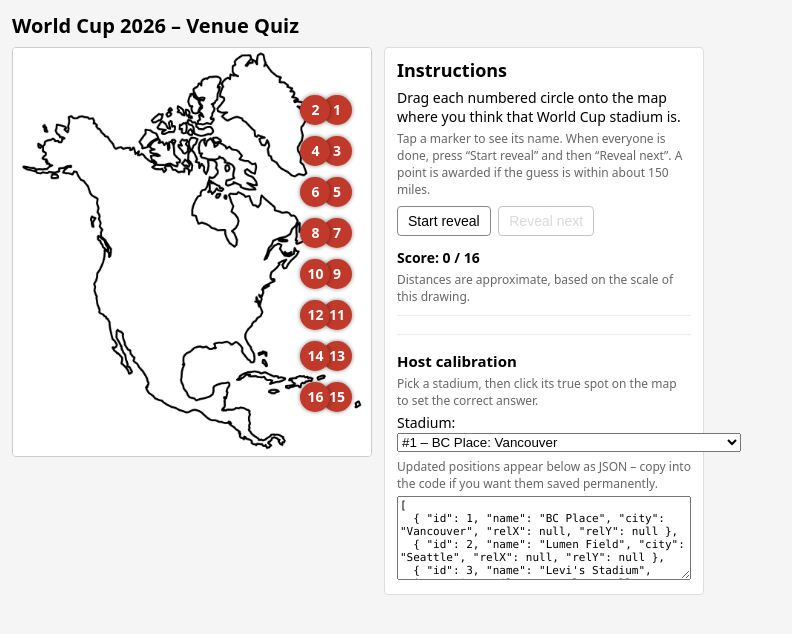
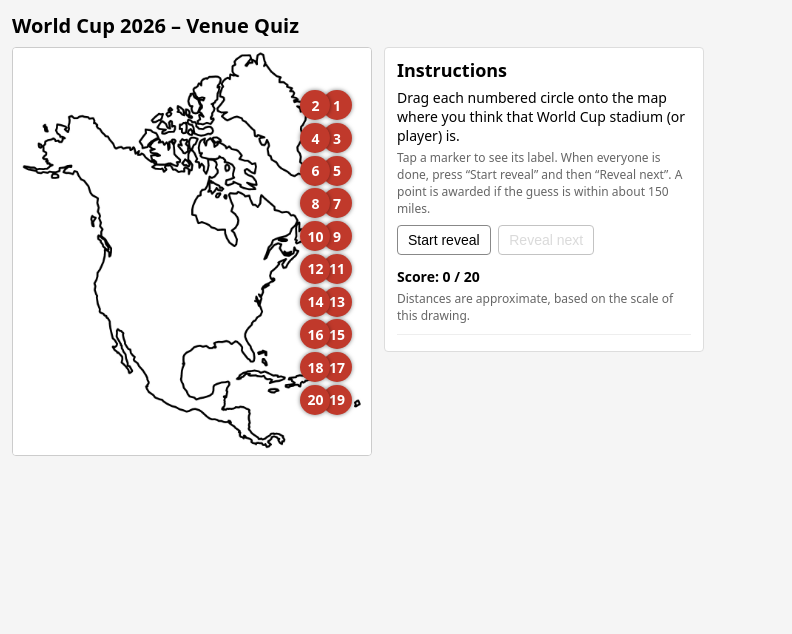
Before and after one commit to bcwfraser/xmasquiz, a plain HTML site: page index.html in a window 1280 px wide. Shown: the whole page, without its empty margins (0-792 px from the left). Drawn offline with Linux system fonts and the light colour scheme.

Commit message:
Refactor map dimensions and update instructions
Updated map configuration and instructions for user interaction.

```diff
--- a/index.html
+++ b/index.html
@@ -27,11 +27,11 @@
     align-items: flex-start;
   }
 
-  /* Your 1802 x 2048 North America outline */
+  /* Fixed-size map so pins don't move when layout changes */
   #map-wrapper {
     position: relative;
-  width: 360px;               /* fixed width */
-  height: 410px;              /* 360 * (2048/1802) ≈ 410, keeps aspect */
+    width: 360px;
+    aspect-ratio: 1802 / 2048;
     background: #ffffff;
     border: 1px solid #cccccc;
     border-radius: 4px;
@@ -39,12 +39,11 @@
     touch-action: none;
   }
 
-
   #map-image {
     position: absolute;
     inset: 0;
     background-image: url("blank-north-america.png");
-    background-size: cover;
+    background-size: 100% 100%;
     background-position: center;
     background-repeat: no-repeat;
   }
@@ -173,18 +172,6 @@
     color: #666666;
   }
 
-  #calibration {
-    margin-top: 12px;
-    padding-top: 8px;
-    border-top: 1px solid #eeeeee;
-  }
-
-  #calibration textarea {
-    width: 100%;
-    font-size: 11px;
-    font-family: Menlo, Monaco, Consolas, "Courier New", monospace;
-  }
-
   @media (max-width: 600px) {
     #controls {
       max-width: 100%;
@@ -204,66 +191,49 @@
 
   <div id="controls">
     <h2>Instructions</h2>
-    <p>Drag each numbered circle onto the map where you think that World Cup stadium is.</p>
+    <p>Drag each numbered circle onto the map where you think that World Cup stadium (or player) is.</p>
     <p class="hint">
-      Tap a marker to see its name. When everyone is done, press “Start reveal” and then “Reveal next”.
+      Tap a marker to see its label. When everyone is done, press “Start reveal” and then “Reveal next”.
       A point is awarded if the guess is within about 150 miles.
     </p>
 
     <button id="start-reveal">Start reveal</button>
     <button id="next-answer" disabled>Reveal next</button>
 
-    <div id="score">Score: 0 / 16</div>
+    <div id="score">Score: 0 / 20</div>
     <p class="hint">Distances are approximate, based on the scale of this drawing.</p>
 
     <div id="status-log"></div>
-
-    <!-- Host calibration block (only shown when HOST_MODE = true in JS) -->
-    <div id="calibration" style="display:none;">
-      <h3 style="margin:8px 0 4px; font-size:15px;">Host calibration</h3>
-      <p class="hint">
-        Pick a stadium, then click its true spot on the map to set the correct answer.
-      </p>
-      <label for="calib-select">Stadium:</label>
-      <select id="calib-select"></select>
-      <p class="hint" style="margin-top:6px;">
-        Updated positions appear below as JSON – copy into the code if you want them saved permanently.
-      </p>
-      <textarea id="calib-output" rows="6" readonly></textarea>
-    </div>
   </div>
 </div>
 
 <script>
-  /* Host mode: true = show calibration tools, false = game only */
-  const HOST_MODE = true;
-
-  /* Approximate scale: one pixel ~2.5 miles across this drawing */
   const MILES_THRESHOLD = 150;
   const MILES_PER_PIXEL = 2.5;
 
   const answers = [
-    { id: 1,  name: "BC Place",                       city: "Vancouver",          relX: null, relY: null },
-    { id: 2,  name: "Lumen Field",                    city: "Seattle",            relX: null, relY: null },
-    { id: 3,  name: "Levi's Stadium",                 city: "Santa Clara",        relX: null, relY: null },
-    { id: 4,  name: "SoFi Stadium",                   city: "Los Angeles",        relX: null, relY: null },
-    { id: 5,  name: "Estadio Akron",                  city: "Guadalajara",        relX: null, relY: null },
-    { id: 6,  name: "Estadio Azteca",                 city: "Mexico City",        relX: null, relY: null },
-    { id: 7,  name: "Estadio BBVA",                   city: "Monterrey",          relX: null, relY: null },
-    { id: 8,  name: "AT&T Stadium",                   city: "Arlington (Dallas)", relX: null, relY: null },
-    { id: 9,  name: "NRG Stadium",                    city: "Houston",            relX: null, relY: null },
-    { id: 10, name: "GEHA Field at Arrowhead Stadium", city: "Kansas City",      relX: null, relY: null },
-    { id: 11, name: "Mercedes-Benz Stadium",          city: "Atlanta",            relX: null, relY: null },
-    { id: 12, name: "Hard Rock Stadium",              city: "Miami Gardens",      relX: null, relY: null },
-    { id: 13, name: "BMO Field",                      city: "Toronto",            relX: null, relY: null },
-    { id: 14, name: "Gillette Stadium",               city: "Foxborough (Boston)",relX: null, relY: null },
-    { id: 15, name: "Lincoln Financial Field",        city: "Philadelphia",       relX: null, relY: null },
-    { id: 16, name: "MetLife Stadium",                city: "East Rutherford",    relX: null, relY: null }
+    { id: 1,  label: "BC Place: Vancouver",                       relX: 0.272222, relY: 0.481301 },
+    { id: 2,  label: "Lumen Field: Seattle",                      relX: 0.266667, relY: 0.515447 },
+    { id: 3,  label: "Levi's Stadium: Santa Clara",               relX: 0.233333, relY: 0.626829 },
+    { id: 4,  label: "SoFi Stadium: Los Angeles",                 relX: 0.261111, relY: 0.659350 },
+    { id: 5,  label: "Estadio Akron: Guadalajara",                relX: 0.400000, relY: 0.816260 },
+    { id: 6,  label: "Estadio Azteca: Mexico City",               relX: 0.450000, relY: 0.843089 },
+    { id: 7,  label: "Estadio BBVA: Monterrey",                   relX: 0.438889, relY: 0.752846 },
+    { id: 8,  label: "AT&T Stadium: Arlington (Dallas)",          relX: 0.477778, relY: 0.670732 },
+    { id: 9,  label: "NRG Stadium: Houston",                      relX: 0.494444, relY: 0.726016 },
+    { id: 10, label: "GEHA Field at Arrowhead Stadium: Kansas City", relX: 0.497222, relY: 0.603252 },
+    { id: 11, label: "Mercedes-Benz Stadium: Atlanta",            relX: 0.616667, relY: 0.652846 },
+    { id: 12, label: "Hard Rock Stadium: Miami Gardens",          relX: 0.666667, relY: 0.750407 },
+    { id: 13, label: "BMO Field: Toronto",                        relX: 0.619444, relY: 0.529268 },
+    { id: 14, label: "Gillette Stadium: Foxborough (Boston)",     relX: 0.705556, relY: 0.565041 },
+    { id: 15, label: "Lincoln Financial Field: Philadelphia",     relX: 0.677778, relY: 0.602439 },
+    { id: 16, label: "MetLife Stadium: East Rutherford",          relX: 0.705556, relY: 0.556098 },
+
+    { id: 17, label: "Guillermo Ochoa",                           relX: 0.450000, relY: 0.843089 }, // Azteca
+    { id: 18, label: "Miguel Almirón",                            relX: 0.616667, relY: 0.652846 }, // Mercedes-Benz
+    { id: 19, label: "Jermaine Defoe",                            relX: 0.619444, relY: 0.529268 }, // BMO Field
+    { id: 20, label: "Mutch / Reo-Coker / Beardsley",             relX: 0.272222, relY: 0.481301 }  // Vancouver
   ];
-
-  answers.forEach(function (a) {
-    a.info = a.name + ": " + a.city;
-  });
 
   document.addEventListener("DOMContentLoaded", function () {
     const mapWrapper     = document.getElementById("map-wrapper");
@@ -273,36 +243,12 @@
     const statusLog      = document.getElementById("status-log");
     const infoBox        = document.getElementById("marker-info");
 
-    const calibSection   = document.getElementById("calibration");
-    const calibSelect    = document.getElementById("calib-select");
-    const calibOutput    = document.getElementById("calib-output");
-
     const markers = [];
     let draggingMarker = null;
     let dragEnabled = true;
     let revealIndex = 0;
     let score = 0;
     let activeInfoMarkerId = null;
-    let currentCalibId = null;
-
-    if (HOST_MODE) {
-      calibSection.style.display = "block";
-      answers.forEach(function (a) {
-        const opt = document.createElement("option");
-        opt.value = String(a.id);
-        opt.textContent = "#" + a.id + " – " + a.info;
-        calibSelect.appendChild(opt);
-      });
-      if (answers.length > 0) {
-        currentCalibId = answers[0].id;
-        calibSelect.value = String(currentCalibId);
-      }
-      calibSelect.addEventListener("change", function () {
-        currentCalibId = parseInt(calibSelect.value, 10);
-      });
-      updateCalibOutput();
-      mapWrapper.addEventListener("click", handleCalibrationClick);
-    }
 
     createMarkers();
     scoreEl.textContent = "Score: " + score + " / " + answers.length;
@@ -363,21 +309,11 @@
           relX: nx,
           relY: ny,
           hasGuess: false,
-          info: answer.info
+          info: answer.label
         };
 
         markers.push(markerData);
         attachPointerHandlers(markerData);
-      });
-    }
-
-    function repositionAllMarkers() {
-      const rect = mapWrapper.getBoundingClientRect();
-      markers.forEach(function (marker) {
-        const x = marker.relX * rect.width;
-        const y = marker.relY * rect.height;
-        marker.element.style.left = x + "px";
-        marker.element.style.top = y + "px";
       });
     }
 
@@ -509,16 +445,8 @@
 
       const answer = answers[revealIndex];
       const marker = markers.find(function (m) { return m.id === answer.id; });
-
       const rect = mapWrapper.getBoundingClientRect();
 
-      let message;
-
-      if (answer.relX == null || answer.relY == null) {
-        message =
-          "#" + answer.id + " (" + answer.name + ": " + answer.city + "): " +
-          "correct location not configured – host needs to calibrate this one.";
-      } else {
       const correctX = answer.relX * rect.width;
       const correctY = answer.relY * rect.height;
 
@@ -526,9 +454,10 @@
       correctEl.className = "correct-marker";
       correctEl.style.left = correctX + "px";
       correctEl.style.top = correctY + "px";
-        correctEl.title = answer.name + ": " + answer.city;
+      correctEl.title = answer.label;
       mapWrapper.appendChild(correctEl);
 
+      let message;
       if (marker && marker.hasGuess) {
         const guessX = marker.relX * rect.width;
         const guessY = marker.relY * rect.height;
@@ -541,18 +470,17 @@
         if (miles <= MILES_THRESHOLD) {
           score += 1;
           message =
-              "#" + answer.id + " (" + answer.name + ": " + answer.city + "): " +
+            "#" + answer.id + " (" + answer.label + "): " +
             rounded + " miles away – point awarded.";
         } else {
           message =
-              "#" + answer.id + " (" + answer.name + ": " + answer.city + "): " +
+            "#" + answer.id + " (" + answer.label + "): " +
             rounded + " miles away – no point.";
         }
       } else {
         message =
-            "#" + answer.id + " (" + answer.name + ": " + answer.city + "): " +
+          "#" + answer.id + " (" + answer.label + "): " +
           "no guess placed.";
-        }
       }
 
       addStatus(message);
@@ -570,47 +498,6 @@
       line.textContent = text;
       statusLog.prepend(line);
     }
-
-    function handleCalibrationClick(ev) {
-      if (!HOST_MODE) return;
-      if (!currentCalibId) return;
-      if (ev.target.closest && ev.target.closest(".marker")) return;
-
-      const rect = mapWrapper.getBoundingClientRect();
-      const x = ev.clientX - rect.left;
-      const y = ev.clientY - rect.top;
-      const relX = x / rect.width;
-      const relY = y / rect.height;
-
-      const answer = answers.find(function (a) { return a.id === currentCalibId; });
-      if (!answer) return;
-
-      answer.relX = relX;
-      answer.relY = relY;
-
-      if (!answer.previewEl) {
-        const preview = document.createElement("div");
-        preview.className = "correct-marker";
-        mapWrapper.appendChild(preview);
-        answer.previewEl = preview;
-      }
-      answer.previewEl.style.left = x + "px";
-      answer.previewEl.style.top = y + "px";
-
-      updateCalibOutput();
-    }
-
-    function updateCalibOutput() {
-      if (!HOST_MODE) return;
-      const lines = answers.map(function (a) {
-        const rx = (a.relX == null) ? "null" : a.relX.toFixed(6);
-        const ry = (a.relY == null) ? "null" : a.relY.toFixed(6);
-        return '  { "id": ' + a.id + ', "name": "' + a.name +
-               '", "city": "' + a.city + '", "relX": ' + rx +
-               ', "relY": ' + ry + ' }';
-      });
-      calibOutput.value = '[\n' + lines.join(',\n') + '\n]';
-    }
   });
 </script>
 
```
Lines whose indentation alone changed are shown as unchanged.
